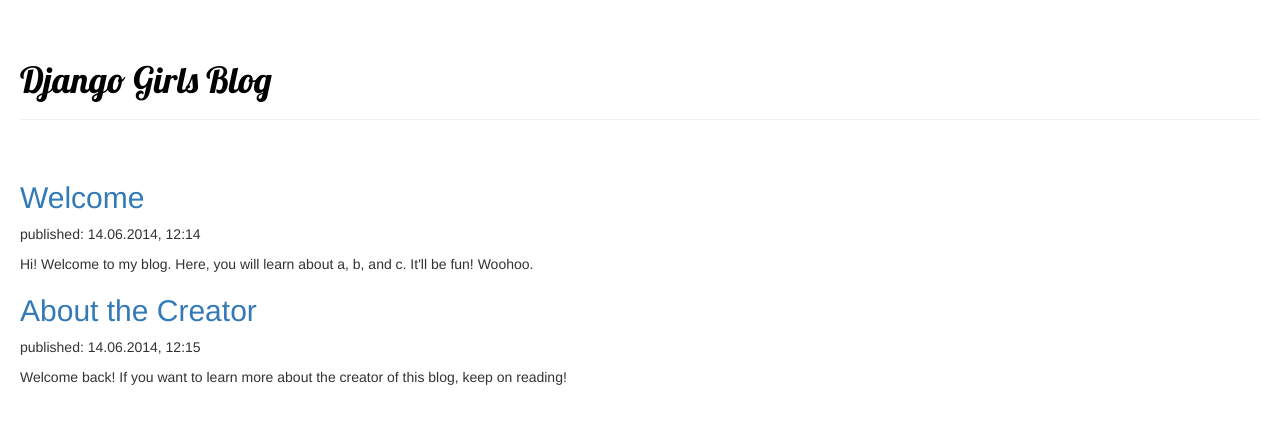
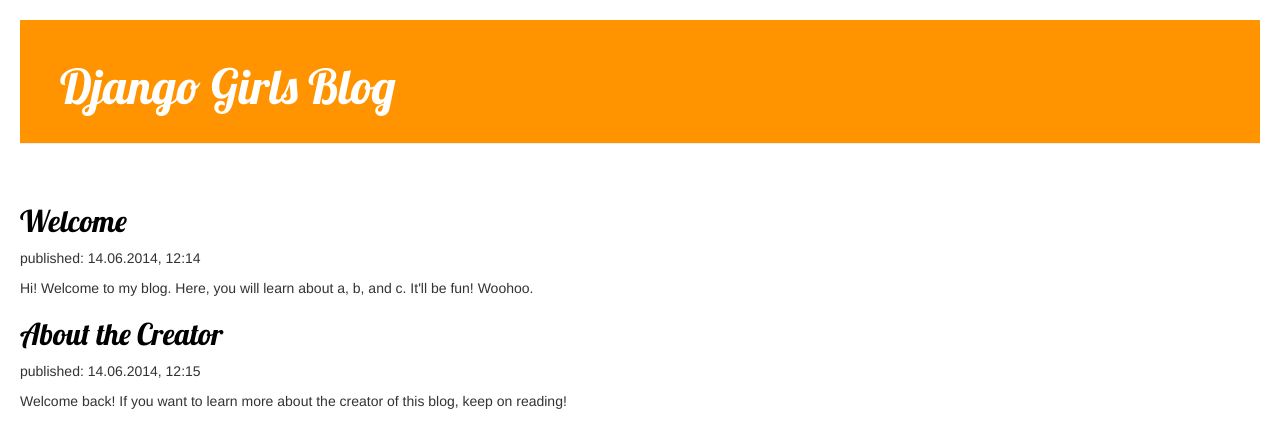
Before and after one commit to nainakaimal/my-first-blog, a Django app: page / in a window 1280 px wide. Shown: the top 448 px of the page. Run offline with Django 3.2, Linux system fonts and the light colour scheme; some libraries are stand-ins or nearby versions.

Commit message:
fonts and colors

```diff
--- a/blog/static/css/blog.css
+++ b/blog/static/css/blog.css
@@ -2,10 +2,10 @@
     color: #FCA205;
      font-family: 'Lobster';
 }
-h1 a {
+h2 a {
     color: #000000;
      font-family: 'Lobster';
-
+}
 
 body {
     padding-left: 15px;
```
